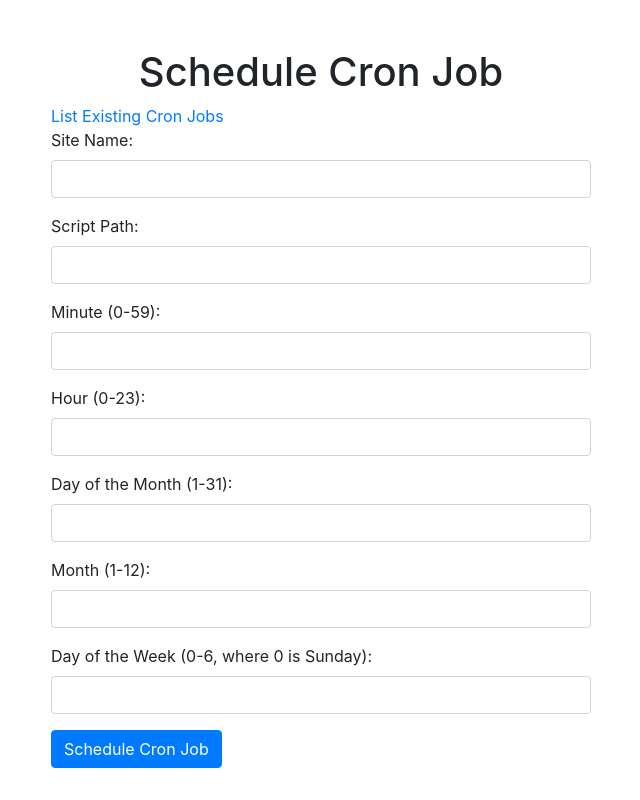
After one commit to ramzcode/AirBackupX, a Flask app: page /schedule_cron_job in a window 1280 px wide. The commit adds this page. Shown: the whole page, without its empty margins (319-959 px from the left). Run offline with Flask 3, Linux system fonts and the light colour scheme; some libraries are stand-ins or nearby versions.

Commit message:
Schedule manager

```diff
--- a/templates/dashboard.html
+++ b/templates/dashboard.html
@@ -67,6 +67,7 @@
                    <div class="submenu-group">
                        <span class="submenu-item" onclick="showDevices()">Available Devices</span> |
                        <span class="submenu-item" onclick="showCreateForm()">Device Management</span> |
+		       <a class="submenu-item" href="{{ url_for('schedule_cron_job') }}">Schedule Management</a>
                    </div>
                    <div class="submenu-group">
                        <span class="submenu-item" onclick="showRetrieveForm()">Retrieve Credentials</span> |
--- /dev/null
+++ b/templates/schedule_cron_job.html
@@ -0,0 +1,65 @@
+<!DOCTYPE html>
+<html lang="en">
+<head>
+    <meta charset="UTF-8">
+    <meta name="viewport" content="width=device-width, initial-scale=1.0">
+    <title>Schedule Cron Job</title>
+    <!-- Include Bootstrap CSS -->
+    <link rel="stylesheet" href="https://maxcdn.bootstrapcdn.com/bootstrap/4.5.2/css/bootstrap.min.css">
+</head>
+<body>
+    <div class="container mt-5">
+        <div class="row">
+            <div class="col-md-6 offset-md-3">
+                <h1 class="text-center">Schedule Cron Job</h1>
+		<a href="{{ url_for('list_cron_jobs') }}">List Existing Cron Jobs</a>
+                <!-- Flash Messages (for displaying success or error messages) -->
+                {% with messages = get_flashed_messages() %}
+                {% if messages %}
+                <div class="alert alert-dismissible alert-{{ messages[0]['category'] }}">
+                    <button type="button" class="close" data-dismiss="alert">&times;</button>
+                    {{ messages[0]['message'] }}
+                </div>
+                {% endif %}
+                {% endwith %}
+                <!-- Cron Job Scheduling Form -->
+                <form method="POST" action="{{ url_for('schedule_cron_job') }}">
+                    <div class="form-group">
+                        <label for="site_name">Site Name:</label>
+                        <input type="text" class="form-control" id="site_name" name="site_name" required>
+                    </div>
+                    <div class="form-group">
+                        <label for="script_path">Script Path:</label>
+                        <input type="text" class="form-control" id="script_path" name="script_path" required>
+                    </div>
+                    <div class="form-group">
+                        <label for="minute">Minute (0-59):</label>
+                        <input type="text" class="form-control" id="minute" name="minute" required>
+                    </div>
+                    <div class="form-group">
+                        <label for="hour">Hour (0-23):</label>
+                        <input type="text" class="form-control" id="hour" name="hour" required>
+                    </div>
+                    <div class="form-group">
+                        <label for="day">Day of the Month (1-31):</label>
+                        <input type="text" class="form-control" id="day" name="day" required>
+                    </div>
+                    <div class="form-group">
+                        <label for="month">Month (1-12):</label>
+                        <input type="text" class="form-control" id="month" name="month" required>
+                    </div>
+                    <div class="form-group">
+                        <label for="day_of_week">Day of the Week (0-6, where 0 is Sunday):</label>
+                        <input type="text" class="form-control" id="day_of_week" name="day_of_week" required>
+                    </div>
+                    <button type="submit" class="btn btn-primary">Schedule Cron Job</button>
+                </form>
+            </div>
+        </div>
+    </div>
+    <!-- Include Bootstrap JS (optional) -->
+    <script src="https://ajax.googleapis.com/ajax/libs/jquery/3.5.1/jquery.min.js"></script>
+    <script src="https://cdnjs.cloudflare.com/ajax/libs/popper.js/1.16.0/umd/popper.min.js"></script>
+    <script src="https://maxcdn.bootstrapcdn.com/bootstrap/4.5.2/js/bootstrap.min.js"></script>
+</body>
+</html>
--- a/webappLatest.py
+++ b/webappLatest.py
@@ -3,6 +3,10 @@ from flask_login import LoginManager, UserMixin, login_user, login_required, log
 from cryptography.fernet import Fernet, InvalidToken
 import mysql.connector
 import os
+import cron_descriptor
+from crontab import CronTab
+import uuid
+import subprocess
 from flask_bcrypt import Bcrypt
 from werkzeug.security import generate_password_hash, check_password_hash  # Import password hashing function
 
@@ -17,6 +21,7 @@ login_manager.login_view = 'login'
 
 # Initialize Flask-Bcrypt for password hashing
 bcrypt = Bcrypt(app)
+
 
 # Define the User class for Flask-Login
 
@@ -222,6 +227,19 @@ cursor.execute('''
         id INT AUTO_INCREMENT PRIMARY KEY,
         username VARCHAR(255) UNIQUE NOT NULL,
         password_hash VARCHAR(255) NOT NULL
+    )
+''')
+
+cursor.execute('''
+    CREATE TABLE IF NOT EXISTS cron_jobs (
+        job_id VARCHAR(255) PRIMARY KEY,
+        site_name VARCHAR(255),
+        script_path VARCHAR(255),
+        minute VARCHAR(10),
+        hour VARCHAR(10),
+        day VARCHAR(10),
+        month VARCHAR(10),
+        day_of_week VARCHAR(10)
     )
 ''')
 
@@ -486,6 +504,119 @@ def delete_type():
 
     return redirect(url_for('dashboard'))
 
+# Function to create a valid cron schedule string
+def create_cron_schedule(minute, hour, day, month, day_of_week):
+    cron_string = f"{minute} {hour} {day} {month} {day_of_week}"
+    return cron_string
+
+
+
+@app.route('/schedule_cron_job', methods=['GET', 'POST'])
+def schedule_cron_job():
+    if request.method == 'POST':
+        site_name = request.form.get('site_name')
+        script_path = request.form.get('script_path')
+        minute = request.form.get('minute')
+        hour = request.form.get('hour')
+        day = request.form.get('day')
+        month = request.form.get('month')
+        day_of_week = request.form.get('day_of_week')
+
+        # Create a valid cron schedule string
+        cron_schedule = create_cron_schedule(minute, hour, day, month, day_of_week)
+
+        # Generate a unique job ID (e.g., using UUID)
+        job_id = str(uuid.uuid4())
+
+        # Initialize a CronTab object
+        cron = CronTab(user='root')  # Replace 'your_username' with the appropriate username
+
+        # Create a new cron job and set its command
+        job = cron.new(command=f'python {script_path}')
+
+        # Set the cron schedule using the cron_schedule string
+        job.setall(cron_schedule)
+
+        # Write the cron job to the user's crontab
+        cron.write()
+
+        # Store the cron job and associated data in the cron_jobs dictionary
+        cursor.execute('''
+            INSERT INTO cron_jobs (job_id, site_name, script_path, minute, hour, day, month, day_of_week)
+            VALUES (%s, %s, %s, %s, %s, %s, %s, %s)
+        ''', (job_id, site_name, script_path, minute, hour, day, month, day_of_week))
+        conn.commit()
+
+        flash('Cron job scheduled successfully!', 'success')
+        return redirect(url_for('dashboard'))
+    return render_template('schedule_cron_job.html')
+
+@app.route('/list_cron_jobs', methods=['GET'])
+def list_cron_jobs():
+    cursor.execute('SELECT * FROM cron_jobs')
+    cron_job_data = cursor.fetchall()
+    return render_template('list_cron_jobs.html', cron_job_data=cron_job_data)
+
+@app.route('/edit_cron_job/<job_id>', methods=['GET', 'POST'])
+def edit_cron_job(job_id):
+    # Retrieve the stored cron job data using the job ID
+    cron_data = cron_jobs.get(job_id)
+
+    if cron_data:
+        if request.method == 'POST':
+            # Retrieve the updated form data
+            minute = request.form.get('minute')
+            hour = request.form.get('hour')
+            day = request.form.get('day')
+            month = request.form.get('month')
+            day_of_week = request.form.get('day_of_week')
+
+            # Update the cron schedule string
+            cron_schedule = create_cron_schedule(minute, hour, day, month, day_of_week)
+            cron_data['cron_schedule'] = cron_schedule
+
+            # Update the cron job's schedule
+            cron_data['cron_job'].setall(cron_schedule)
+
+            flash('Cron job updated successfully!', 'success')
+            return redirect(url_for('list_cron_jobs'))
+
+        return render_template('edit_cron_job.html', job_id=job_id, cron_data=cron_data)
+    else:
+        flash('Cron job not found.', 'error')
+        return redirect(url_for('list_cron_jobs'))
+
+@app.route('/delete_cron_job/<job_id>', methods=['GET'])
+def delete_cron_job(job_id):
+    try:
+        # Retrieve the job details from the database based on job_id
+        cursor.execute('SELECT script_path FROM cron_jobs WHERE job_id = %s', (job_id,))
+        result = cursor.fetchone()
+
+        if result:
+            script_path = result[0]
+
+            # Remove the cron job from the user's crontab
+            cron = CronTab(user='root')  # Replace 'your_username' with the appropriate username
+            jobs = cron.find_command(script_path)
+
+            for job in jobs:
+                cron.remove(job)
+            cron.write()
+
+            # Delete the entry from the cron_jobs table
+            cursor.execute('DELETE FROM cron_jobs WHERE job_id = %s', (job_id,))
+            conn.commit()
+
+            flash('Cron job deleted successfully!', 'success')
+        else:
+            flash('Cron job not found.', 'error')
+    except Exception as e:
+        flash(f"Error deleting cron job: {e}", 'error')
+
+    return redirect(url_for('list_cron_jobs'))
+
+
 if __name__ == '__main__':
     #app.run(debug=True)
     app.run(host='0.0.0.0', port=3030)
```
Also changed, not shown: templates/delete_cron_job.html (added, +16 -0 lines), templates/list_cron_jobs.html (added, +47 -0 lines).
